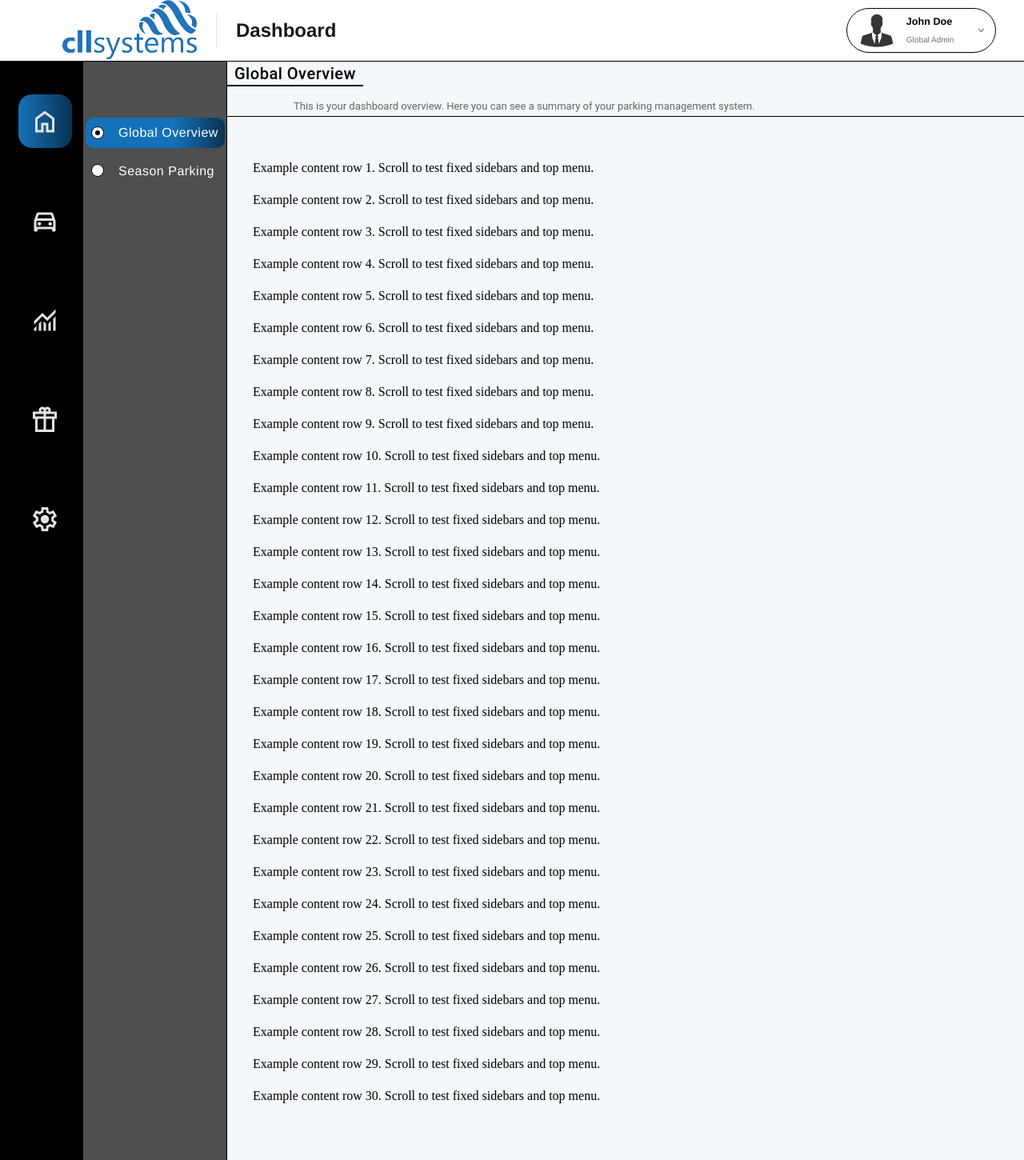
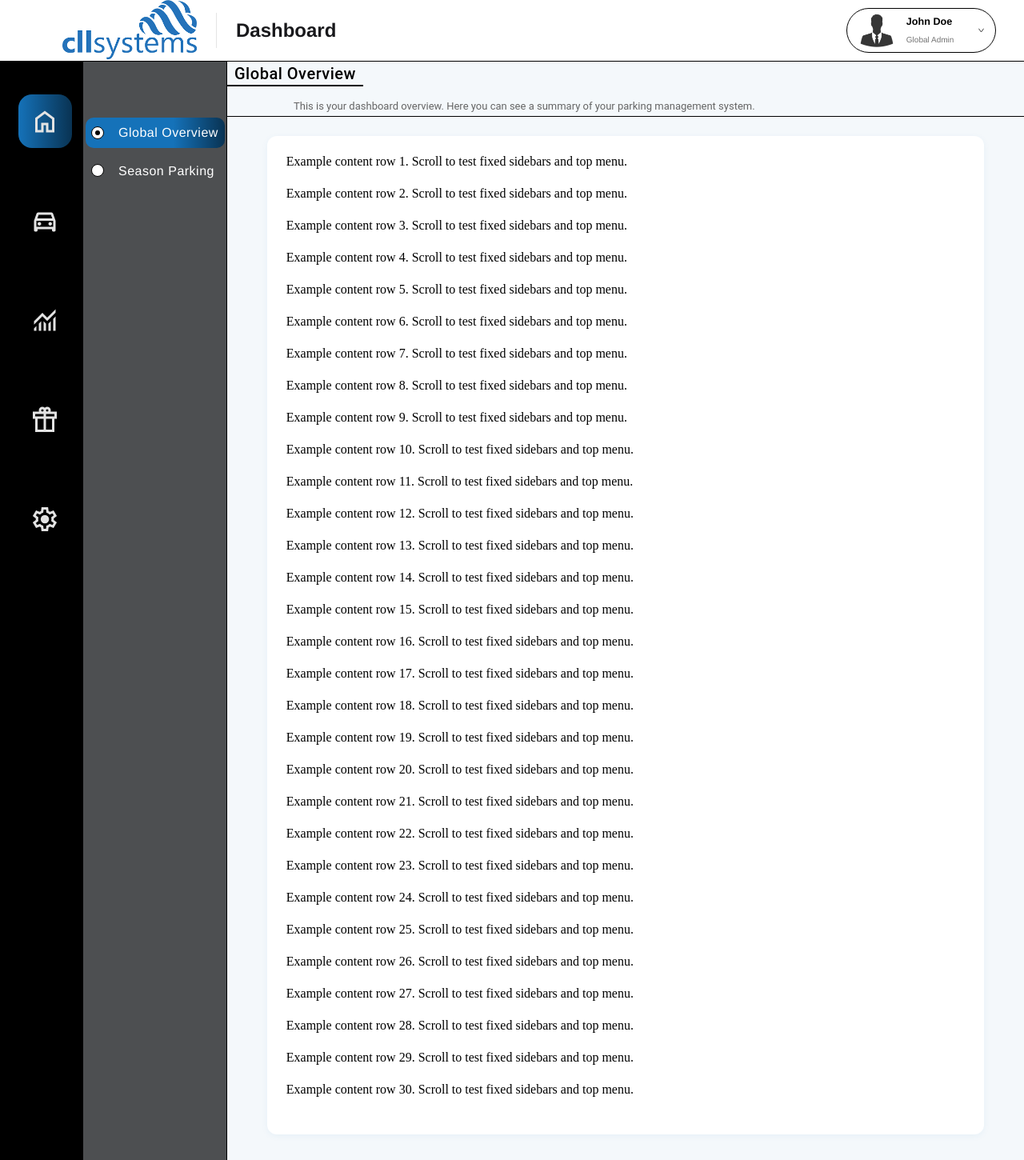
Before and after one commit to ribbonjikough/Front-end-CPMS, a PHP site: page /index.php in a window 1280 px wide. Shown: the whole page at 80% size. Run offline with PHP 8.4, Linux system fonts and the light colour scheme; some libraries are stand-ins or nearby versions.

Commit message:
Refactor main content styling and update layout class
Removed the .main-content CSS class and introduced a new .content class with updated styling for the main content area. Updated index.php to use the new .content class, improving layout consistency and appearance.

```diff
--- a/frontend/assets/css/style.css
+++ b/frontend/assets/css/style.css
@@ -55,14 +55,6 @@ body, html {
   position: relative;
   display: flex;
   flex-direction: column;
-}
-
-.main-content {
-  flex: 1;
-  min-width: 0;
-  background: #f4f8fb;
-  padding: 0;
-  margin: 0;
 }
 
 /* --- Topbar Styles --- */
@@ -449,6 +441,19 @@ body, html {
   margin-left: 0;
 }
 
+
+.content {
+  width: 90%;
+  height: fit-content;
+  background: #ffffff;
+  border-radius: 12px;
+  margin: 0 auto 32px auto;
+  box-shadow: 0 2px 8px rgba(21, 114, 185, 0.06);
+  padding: 24px;
+  box-sizing: border-box;
+}
+
+
 /* Highlight active sidebar icon */
 .primary-side-menu .active {
   background: linear-gradient(
--- a/frontend/index.php
+++ b/frontend/index.php
@@ -33,7 +33,7 @@ $topbar_title = 'Dashboard';
                     <div class="page-subtext">This is your dashboard overview. Here you can see a summary of your parking management system.</div>
                 </div>
                 <!-- Your main page content here -->
-                <div style="padding: 32px;">
+                <div class="content">
                     <?php for ($i = 1; $i <= 30; $i++): ?>
                         <div style="margin-bottom: 24px; font-size: 16px;">
                             Example content row <?= $i ?>. Scroll to test fixed sidebars and top menu.
```
